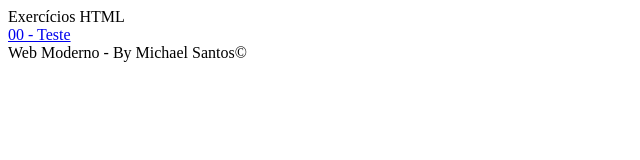
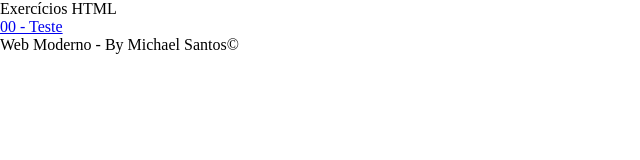
Before and after one commit to michaelmdrs/desenvolvimento-web-completo, a plain HTML site: page HTML/index.html in a window 1280 px wide. Shown: the whole page, without its empty margins (0-640 px from the left). Drawn offline with Linux system fonts and the light colour scheme; files that its build step writes are made by us from their sources.

Commit message:
realocação de arquivos

```diff
--- a/HTML/index.html
+++ b/HTML/index.html
@@ -4,6 +4,8 @@
     <meta charset="UTF-8">
     <meta http-equiv="X-UA-Compatible" content="IE=edge">
     <meta name="viewport" content="width=device-width, initial-scale=1.0">
+
+    <link rel="stylesheet" href="./style.css">
     <title>Exercícios HTML</title>
 </head>
 <body>
@@ -34,3 +36,20 @@
     </script>
 </body>
 </html>
+
+<!-- Para criar propriedades personalizadas
+
+document.querySelectorAll('ms-nav').forEach(link => {
+            const conteudo = document.getElementById('conteudo')
+
+            link.onclick = function(e) {
+                e.preventDefault()
+                // O Fetch faz a requisição ajax sem depender de outras bibliotecas
+                fetch(link.getAttribute('ms-nav'))
+                    .then(resp => resp.text()) // Aqui retorna uma promisse
+                    .then(html => conteudo.innerHTML = html) // Aqui substitui o HTML após a requisição realizada
+            }
+        })
+
+
+-->
```
Also changed, not shown: HTML/script.js (deleted), Material/main.html (renamed from HTML/main.html), Material/script.js (added), Material/style.css (renamed from HTML/style.css).
